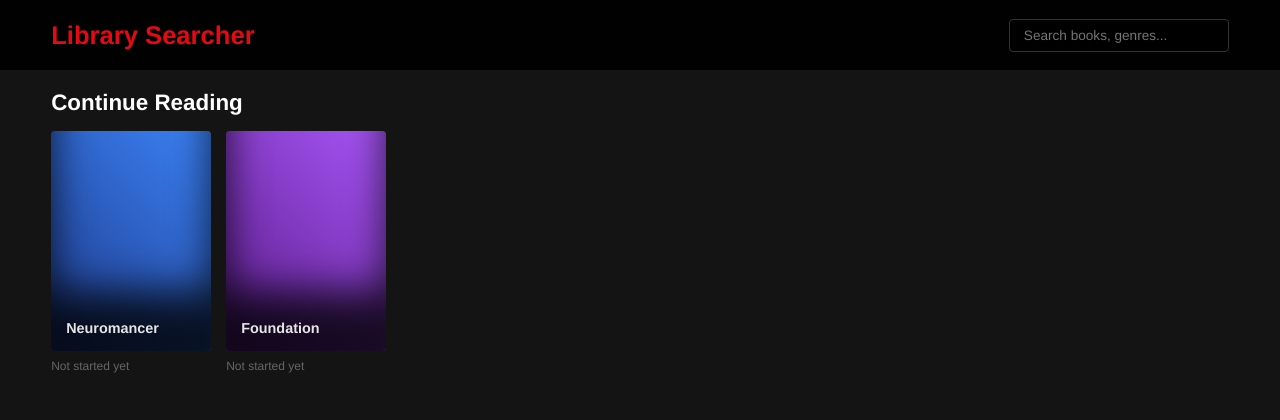
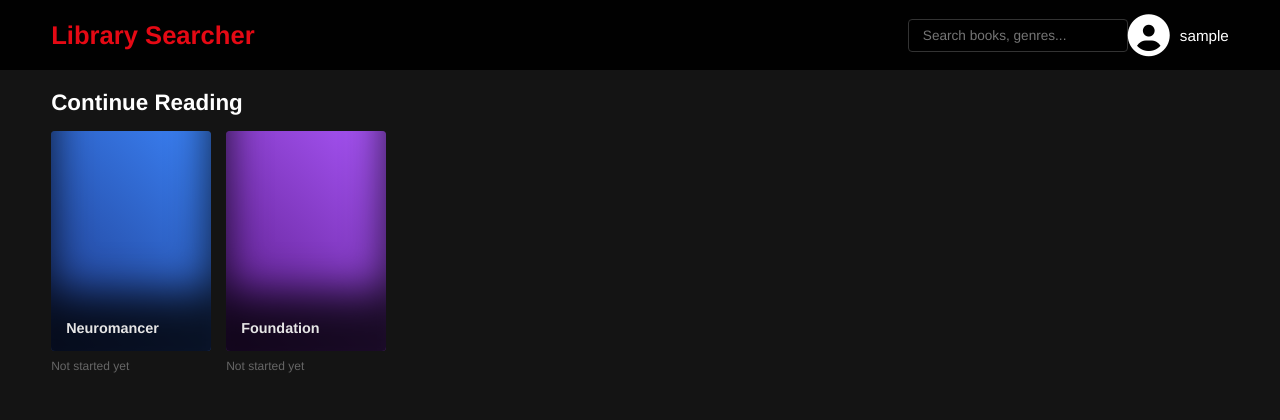
Before and after one commit to shawnnicks05-cmd/Library_Searcher, a Flask app: page /dashboard in a window 1280 px wide. Shown: the top 420 px of the page. Run offline with Flask 3, Linux system fonts and the light colour scheme; the visitor is signed in with stand-in values (Sample User, id 1).

Commit message:
initial commit

```diff
--- a/library_Searcher/app.py
+++ b/library_Searcher/app.py
@@ -4,7 +4,10 @@ app = Flask(__name__)
 app.secret_key = "Library_Secret_Key"
 
 USERS_DB = {
-    "admin": "password123"
+    "admin": "password123",
+    "DwightRamos": "ginger",
+    "EthanMathhew": "Piang",
+    "Shawnnicks05": "Bading"
 }
 
 
@@ -77,7 +80,8 @@ def dashboard():
 
     return render_template(
         'dashboard.html',
-        current_user=session['username']
+        current_user=session['username'],
+        username=session.get("username")
     )
 
 
@@ -85,6 +89,8 @@ def dashboard():
 def profile():
 
     # Prevent access if not logged in
+
+
     if 'username' not in session:
         return redirect(url_for('index'))
 
--- a/library_Searcher/static/style.css
+++ b/library_Searcher/static/style.css
@@ -167,9 +167,11 @@ input[type="radio"][name="view-switch"] {
 
 .search-container {
     position: relative;
-    display: inline-block;
+    display: flex;
+    align-items: center;
 }
 
+/* SEARCH INPUT */
 .search-input {
     background-color: #000;
     border: 1px solid #333;
@@ -181,17 +183,23 @@ input[type="radio"][name="view-switch"] {
     border-radius: 4px;
 }
 
+/* SEARCH DROPDOWN */
 .search-dropdown {
     display: none;
     position: absolute;
     top: 110%;
     right: 0;
+
     background-color: #181818;
     border: 1px solid #333;
+
     width: 260px;
     border-radius: 6px;
     padding: 15px;
+
     box-shadow: 0 8px 16px rgba(0,0,0,0.5);
+
+    z-index: 1000;
 }
 
 .search-container:focus-within .search-dropdown {
@@ -346,3 +354,27 @@ input[type="radio"][name="view-switch"] {
 .settings-group { margin-top: 25px; }
 .settings-group h3 { border-bottom: 1px solid #333; padding-bottom: 8px; margin-bottom: 15px; font-size: 1.1rem; }
 .setting-item { display: flex; justify-content: space-between; margin-bottom: 12px; font-size: 0.95rem; color: #ccc; }
+
+.profile-link {
+    text-decoration: none;
+    color: inherit;
+}
+
+/* PROFILE CONTAINER */
+.profile-container {
+    display: flex;
+    align-items: center;
+    gap: 10px;
+    cursor: pointer;
+}
+
+/* PROFILE ICON */
+.profile-icon {
+    font-size: 42px;
+    color: white;
+}
+.username {
+    color: white;
+    font-size: 0.95rem;
+    font-weight: 500;
+}
--- a/library_Searcher/templates/dashboard.html
+++ b/library_Searcher/templates/dashboard.html
@@ -29,7 +29,7 @@
             <div class="book-card"><div class="book-cover cover-4"><span>The Martian</span></div></div>
             <div class="book-card"><div class="book-cover cover-5"><span>Hyperion</span></div></div>
         </div>
-    </section>
-</div>
+    </div>
+
 
 {% endblock %}
--- a/library_Searcher/templates/layout.html
+++ b/library_Searcher/templates/layout.html
@@ -5,6 +5,8 @@
         <meta name="viewport" content="width=device-width, initial-scale=1.0">
         <title>Library Searcher Template</title>
         <link rel="stylesheet" href="{{ url_for('static', filename='style.css') }}">
+        <link rel="stylesheet"
+    href="https://cdnjs.cloudflare.com/ajax/libs/font-awesome/6.5.1/css/all.min.css">
     </head>
     <body>
 
@@ -29,6 +31,12 @@
                                 </ul>
                             </div>
                         </div>
+                        <a href="{{ url_for('profile') }}" class="profile-link">
+                            <div class="profile-container">
+                            <i class="fa-solid fa-circle-user profile-icon"></i>
+                            <div class="username">{{username}}</div>
+                            </div>
+                          </a>
                     </div>
                     <!-- Standard links replace the old label radio selectors -->
 
--- a/library_Searcher/templates/login.html
+++ b/library_Searcher/templates/login.html
@@ -29,7 +29,8 @@
 
                         <!-- PASSWORD FIELD -->
                         <div class="input-group" style="margin-top: 15px;">
-                            <input name="password" type="password" placeholder="Password" required>
+
+                            <input name="password" type="password" placeholder="Password" required autocomplete="off">
                             {% if password_err %}
                                 <span class="field-error-msg" style="color: #ff4a4a; font-size: 12px; display: block; margin-top: 5px;">
                                     {{ password_err }}
```
